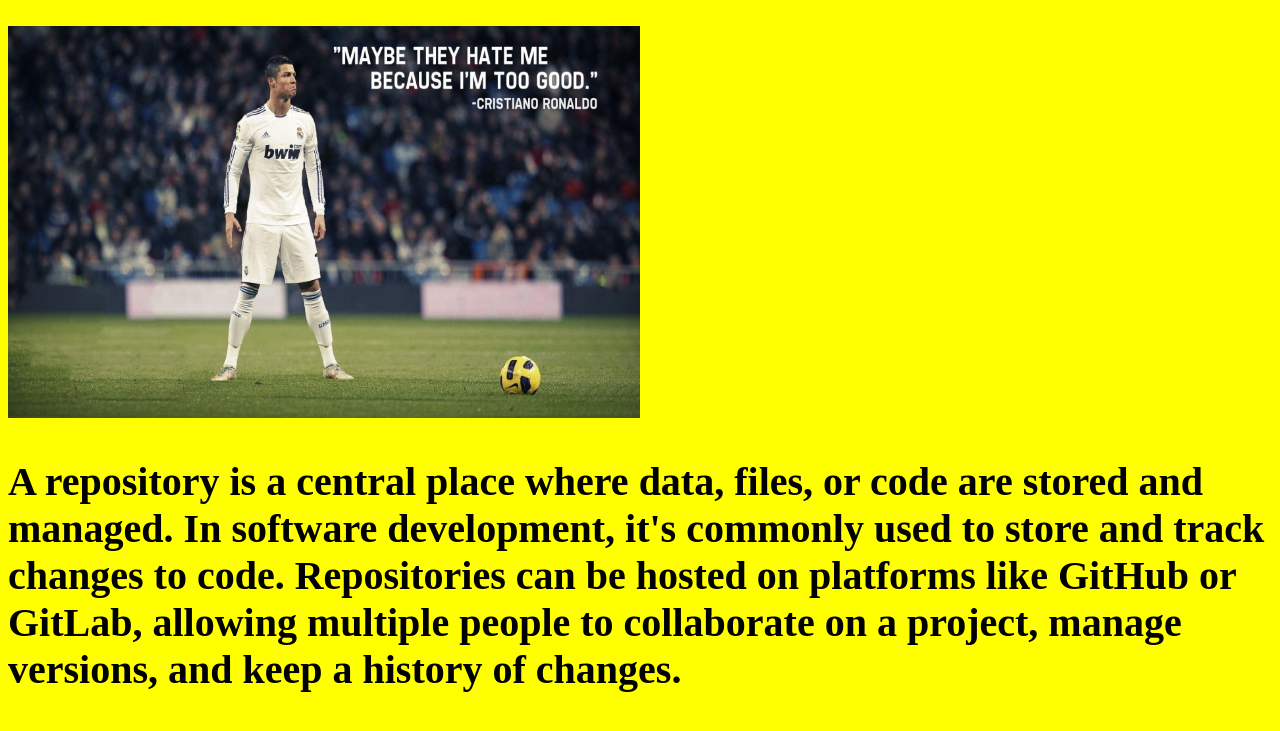
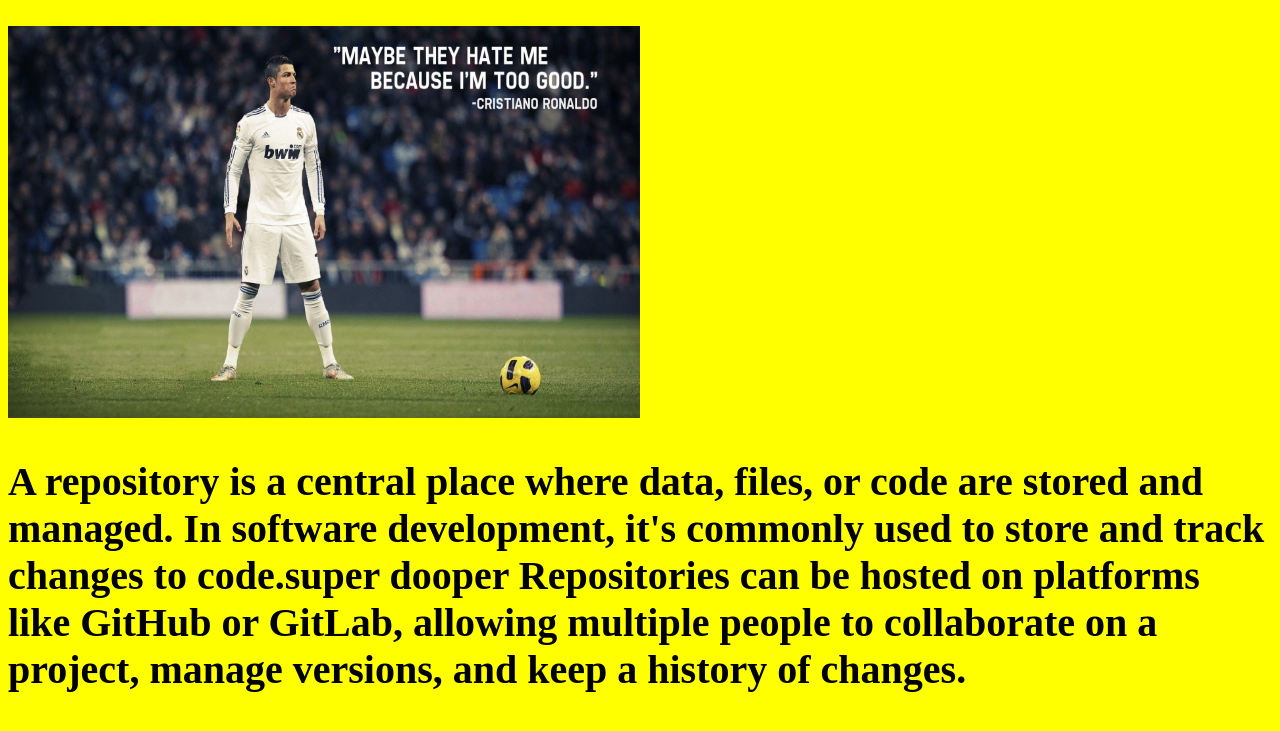
Before and after one commit to JB06102000/hello, a plain HTML site: page index.html in a window 1280 px wide. Shown: the part 443-1174 px from the top of the page. Drawn offline with Linux system fonts and the light colour scheme.

Commit message:
updated label

```diff
--- a/index.html
+++ b/index.html
@@ -14,6 +14,6 @@
 </button>
 <h3>hellllloooooo worldddddddddddd</h3>
 <img src="/1.jpg" style="width:50%;height:50%;"></img>
-<p>A repository is a central place where data, files, or code are stored and managed. In software development, it's commonly used to store and track changes to code. Repositories can be hosted on platforms like GitHub or GitLab, allowing multiple people to collaborate on a project, manage versions, and keep a history of changes.</p>
+<p>A repository is a central place where data, files, or code are stored and managed. In software development, it's commonly used to store and track changes to code.<label>super dooper</label> Repositories can be hosted on platforms like GitHub or GitLab, allowing multiple people to collaborate on a project, manage versions, and keep a history of changes.</p>
 </body>
 </html>
```
